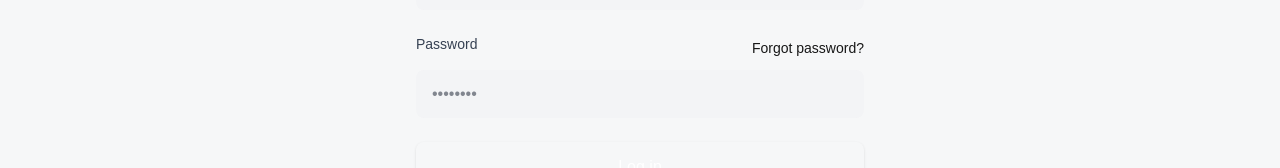
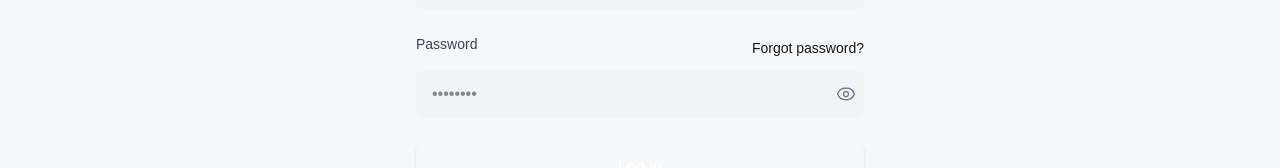
Before and after one commit to miltonvelillac/booking-web, a Next.js app: page /auth/login in a window 1280 px wide. Shown: the part 342-510 px from the top of the page. Built offline with nearby package versions, Linux system fonts and the light colour scheme.

Commit message:
add password

```diff
--- /dev/null
+++ b/src/components/icons/Eye.tsx
@@ -0,0 +1,31 @@
+import React from "react";
+
+export type IconProps = React.SVGProps<SVGSVGElement> & { className?: string };
+
+export function Eye({ className = "h-5 w-5", ...props }: IconProps) {
+  return (
+    <svg
+      xmlns="http://www.w3.org/2000/svg"
+      viewBox="0 0 24 24"
+      fill="none"
+      stroke="currentColor"
+      className={className}
+      {...props}
+    >
+      <path
+        strokeLinecap="round"
+        strokeLinejoin="round"
+        strokeWidth="1.5"
+        d="M2.036 12.322a1.012 1.012 0 010-.644C3.423 7.51 7.36 5 12 5c4.64 0 8.577 2.51 9.964 6.678.07.214.07.43 0 .644C20.577 16.49 16.64 19 12 19c-4.64 0-8.577-2.51-9.964-6.678z"
+      />
+      <path
+        strokeLinecap="round"
+        strokeLinejoin="round"
+        strokeWidth="1.5"
+        d="M15 12a3 3 0 11-6 0 3 3 0 016 0z"
+      />
+    </svg>
+  );
+}
+
+export default Eye;
--- /dev/null
+++ b/src/components/icons/EyeOff.tsx
@@ -0,0 +1,42 @@
+import React from "react";
+import type { IconProps } from "./Eye";
+
+export function EyeOff({ className = "h-5 w-5", ...props }: IconProps) {
+  return (
+    <svg
+      xmlns="http://www.w3.org/2000/svg"
+      viewBox="0 0 24 24"
+      fill="none"
+      stroke="currentColor"
+      className={className}
+      {...props}
+    >
+      <path
+        strokeLinecap="round"
+        strokeLinejoin="round"
+        strokeWidth="1.5"
+        d="M3 3l18 18"
+      />
+      <path
+        strokeLinecap="round"
+        strokeLinejoin="round"
+        strokeWidth="1.5"
+        d="M10.584 10.587A3 3 0 0013.5 13.5"
+      />
+      <path
+        strokeLinecap="round"
+        strokeLinejoin="round"
+        strokeWidth="1.5"
+        d="M15.53 12.943C20.232 12.068 21.5 10.5 21.5 10.5S18.5 6 12 6a10.3 10.3 0 00-3.2.5"
+      />
+      <path
+        strokeLinecap="round"
+        strokeLinejoin="round"
+        strokeWidth="1.5"
+        d="M6.53 7.56C3.768 8.932 2.5 10.5 2.5 10.5S5.5 15 12 15c1.116 0 2.15-.154 3.078-.434"
+      />
+    </svg>
+  );
+}
+
+export default EyeOff;
--- /dev/null
+++ b/src/components/icons/index.ts
@@ -0,0 +1,2 @@
+export * from './Eye';
+export * from './EyeOff';
--- a/src/components/ui/Input.tsx
+++ b/src/components/ui/Input.tsx
@@ -52,6 +52,8 @@ export const Input = React.forwardRef<HTMLInputElement, InputProps>(
 
     const hasRightControls = rightIcon || clearable;
     const withIconsRight = hasRightControls ? "pr-10" : "";
+    const cursorRightIcon = clearable ? 'cursor-pointer' : '';
+    const rightIconBase = 'cursor-pointer rounded p-1 hover:bg-gray-200 active:bg-gray-300 dark:hover:bg-gray-700 dark:active:bg-gray-600 text-gray-500 hover:text-gray-700';
 
     const errorId = error ? `${id ?? "input"}-error` : undefined;
 
@@ -108,7 +110,7 @@ export const Input = React.forwardRef<HTMLInputElement, InputProps>(
                 type="button"
                 aria-label="Clear input"
                 onClick={handleClear}
-                className="rounded p-1 hover:bg-gray-200 active:bg-gray-300 dark:hover:bg-gray-700 dark:active:bg-gray-600 text-gray-500 hover:text-gray-700"
+                className={[cursorRightIcon, rightIconBase].join(' ')}
               >
                 <svg xmlns="http://www.w3.org/2000/svg" viewBox="0 0 24 24" fill="currentColor" className="h-4 w-4">
                   <path fillRule="evenodd" d="M5.47 5.47a.75.75 0 011.06 0L12 10.94l5.47-5.47a.75.75 0 111.06 1.06L13.06 12l5.47 5.47a.75.75 0 11-1.06 1.06L12 13.06l-5.47 5.47a.75.75 0 11-1.06-1.06L10.94 12 5.47 6.53a.75.75 0 010-1.06z" clipRule="evenodd" />
--- a/src/components/ui/Input-email.tsx
+++ b/src/components/ui/InputEmail.tsx
@@ -3,12 +3,12 @@
 import React from "react";
 import Input from "./Input";
 
-export type InputProps = React.InputHTMLAttributes<HTMLInputElement> & {
+export type InputEmailProps = React.InputHTMLAttributes<HTMLInputElement> & {
   error?: string;
   pattern?: string;
 };
 
-export const InputEmail = React.forwardRef<HTMLInputElement, InputProps>(
+export const InputEmail = React.forwardRef<HTMLInputElement, InputEmailProps>(
   (
     {
       id,
@@ -34,6 +34,7 @@ export const InputEmail = React.forwardRef<HTMLInputElement, InputProps>(
         type="email"
         inputMode="email"
         autoComplete="email"
+        clearable={true}
         pattern={pattern ?? defaultPattern}
         className={className}
         {...rest}
--- /dev/null
+++ b/src/components/ui/InputPassword.tsx
@@ -0,0 +1,62 @@
+
+
+import React, { useState } from "react";
+import Input from "./Input";
+import { Eye, EyeOff } from "@/components/icons";
+
+export type InputPasswordProps = React.InputHTMLAttributes<HTMLInputElement> & {
+  error?: string;
+  pattern?: string;
+  inputClassName?: string;
+};
+
+export const InputPassword = React.forwardRef<HTMLInputElement, InputPasswordProps>(
+  (
+    {
+      id,
+      name,
+      placeholder,
+      error,
+      pattern,
+      className,
+      inputClassName,
+      ...rest
+    },
+    ref
+  ) => {
+    const [show, setShow] = useState(false);
+
+    const EyeIcon = <Eye className="h-5 w-5" />;
+    const EyeOffIcon = <EyeOff className="h-5 w-5" />;
+
+    return (
+      <div className={["relative", className].filter(Boolean).join(" ")}>
+        <Input
+          ref={ref}
+          id={id}
+          name={name}
+          placeholder={placeholder}
+          error={error}
+          type={show ? "text" : "password"}
+          pattern={pattern}
+          // Reservar espacio para el botón de ojo
+          inputClassName={["pr-10", inputClassName].filter(Boolean).join(" ")}
+          {...rest}
+        />
+
+        <button
+          type="button"
+          aria-label={show ? "Ocultar contraseña" : "Mostrar contraseña"}
+          aria-pressed={show}
+          title={show ? "Ocultar contraseña" : "Mostrar contraseña"}
+          onClick={() => setShow((s) => !s)}
+          className="absolute inset-y-0 right-0 flex items-center pr-2 text-gray-500 hover:text-gray-700 dark:text-gray-400 dark:hover:text-gray-200 cursor-pointer rounded focus:outline-none focus:ring-2 focus:ring-primary/40 focus:ring-offset-2 focus:ring-offset-white dark:focus:ring-offset-gray-900 transition-colors"
+        >
+          {show ? EyeOffIcon : EyeIcon}
+        </button>
+      </div>
+    );
+  }
+);
+
+InputPassword.displayName = "InputPassword";
--- a/src/features/login/Login.tsx
+++ b/src/features/login/Login.tsx
@@ -1,7 +1,8 @@
 'use client';
 
 import { Button } from '@/components/ui';
-import { InputEmail } from '@/components/ui/Input-email';
+import { InputEmail } from '@/components/ui/InputEmail';
+import { InputPassword } from '@/components/ui/InputPassword';
 import Label from '@/components/ui/Label';
 import LinkElement from '@/components/ui/Link';
 
@@ -25,7 +26,7 @@ export default function Login() {
                     <Label label='Password' forInput='password' id='passwordLabel'/>
                     <LinkElement id='forgotPassword' label='Forgot password?' href='#' />
                 </div>
-                <input className="form-input block w-full h-12 px-4 rounded-lg bg-gray-100 dark:bg-gray-800 border-transparent focus:ring-primary focus:border-primary text-gray-900 dark:text-white" id="password" name="password" placeholder="••••••••" type="password"/>
+                <InputPassword id="password" name="password" placeholder="••••••••"/>
             </section>
             <div>
                 <Button label='Log in' />
```
